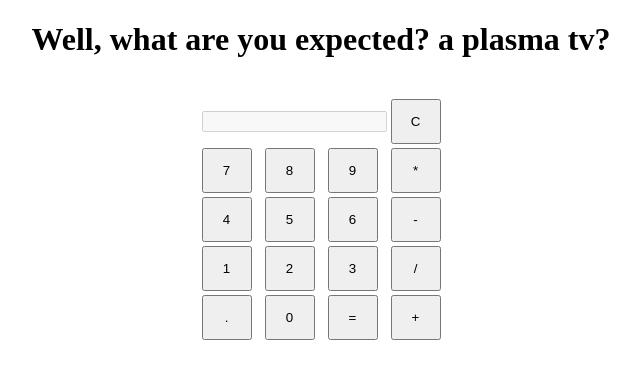
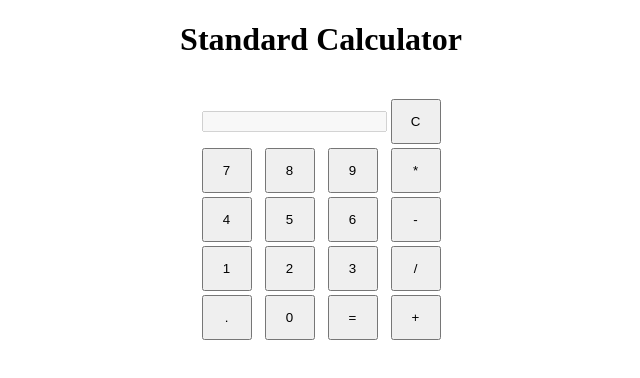
Before and after one commit to ariqzuhdi/basic-calculator, a plain HTML site: page index.html in a window 1280 px wide. Shown: the whole page, without its empty margins (319-959 px from the left). Drawn offline with Linux system fonts and the light colour scheme.

Commit message:
update h1 html

```diff
--- a/index.html
+++ b/index.html
@@ -1,12 +1,14 @@
 <!DOCTYPE html>
 <html>
+
     <head>
         <title>Basic Calculator</title>
         <link rel="stylesheet" href="style.css">
     </head>
 
     <body>
-        <h1 class="title">Well, what are you expected? a plasma tv?</h1>
+
+        <h1 class="title">Standard Calculator</h1>
         <script src="script.js"></script>
         <table class="calculator">
             <tr class="result-row">
@@ -19,10 +21,10 @@
             </tr>
 
             <tr class="3-row">
-                <td><button value="7"  class="button" onclick="display('7')">7</button></td>
-                <td><button value="8"  class="button" onclick="display('8')">8</button></td>
-                <td><button value="9"  class="button" onclick="display('9')">9</button></td>
-                <td><button value="*"  class="button" onclick="display('*')">*</button></td>
+                <td><button value="7" class="button" onclick="display('7')">7</button></td>
+                <td><button value="8" class="button" onclick="display('8')">8</button></td>
+                <td><button value="9" class="button" onclick="display('9')">9</button></td>
+                <td><button value="*" class="button" onclick="display('*')">*</button></td>
             </tr>
 
             <tr class="2-row">
@@ -50,4 +52,5 @@
         </table>
 
     </body>
+
 </html>
```
